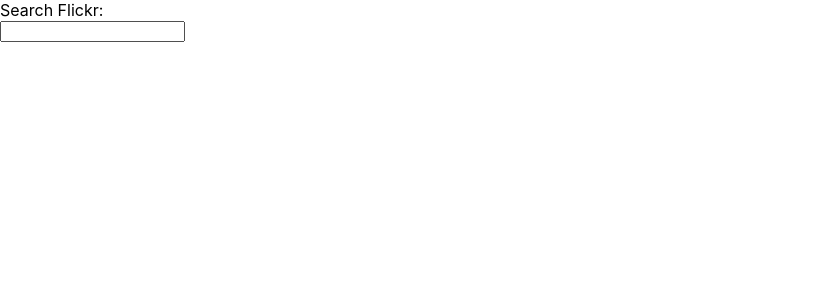
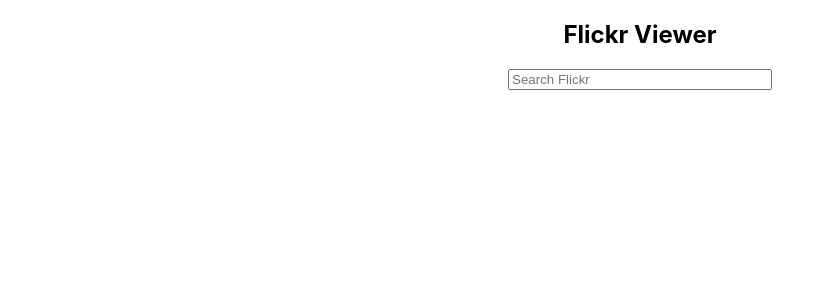
Before and after one commit to aneta-strzyzewska/FlickrViewer, a React (Create React App) app in the folder flickr-viewer/: page / in a window 1280 px wide. Shown: the top 300 px of the page, without its empty margins (0-835 px from the left). Built offline with nearby package versions, Linux system fonts and the light colour scheme; the HTML template or start-up script is replaced by a standard one.

Commit message:
Add header and adjust styling of the search bar; add page and per_page parameters to query hook

```diff
--- a/flickr-viewer/src/styles.css
+++ b/flickr-viewer/src/styles.css
@@ -3,7 +3,7 @@
 }
 
 .photo-view {
-    width: 20%;
+    width: 10%;
     vertical-align: top;
 }
 
@@ -36,3 +36,13 @@
 .photo-detail-close {
     float: right;
 }
+
+.search-field {
+    display: block;
+    margin: 15px auto 15px auto;
+    width: 20%;
+}
+
+.app-header {
+    text-align: center;
+}
--- a/flickr-viewer/src/viewer/Results.tsx
+++ b/flickr-viewer/src/viewer/Results.tsx
@@ -11,7 +11,7 @@
 }
 
 const Results = ({ query }: ResultParams) => {
-    const { result } = useFlickr(query);
+    const { result } = useFlickr(query, 1, 30);
     const [ details, setDetails ] = useState<Photo>()
 
     return (
--- a/flickr-viewer/src/viewer/Search.tsx
+++ b/flickr-viewer/src/viewer/Search.tsx
@@ -1,23 +1,27 @@
 import { useState } from "react";
 
 import Results from "./Results";
+import '../styles.css';
 
 const Search = () => {
     const [ query, setQuery ] = useState<string | undefined>();
     const [ search, setSearch ] = useState<boolean>(false)
 
     return <>
+        <div className="app-header">
+            <h2>Flickr Viewer</h2>
+        </div>
         <form onSubmit={(e) => {
             e.preventDefault();
             setSearch(true);
         }}>
-            <label>Search Flickr: <br />
-                <input
-                    type="text"
-                    value={query}
-                    onChange={(e) => setQuery(e.target.value)}
-                />
-            </label>
+            <input
+                className="search-field"
+                placeholder="Search Flickr"
+                type="text"
+                value={query}
+                onChange={(e) => setQuery(e.target.value)}
+            />
         </form>
         { search &&
             <Results query={query} />
--- a/flickr-viewer/src/viewer/useFlickr.ts
+++ b/flickr-viewer/src/viewer/useFlickr.ts
@@ -2,7 +2,7 @@
 
 import type { PageContext, ResponseContext } from "./types";
 
-const useFlickr = (query?: string) => {
+const useFlickr = (query?: string, page?: number, perPage?: number) => {
     const [result, setResult] = useState<PageContext>();
     const [loading, setLoading] = useState(false);
     const [error, setError] = useState<any>();
@@ -11,7 +11,7 @@
         const fetchData = async () => {
             setLoading(true);
             try {
-                const response = await fetch(`https://www.flickr.com/services/rest/?${getSearchParams(query)}`)
+                const response = await fetch(`https://www.flickr.com/services/rest/?${getSearchParams(query, page, perPage)}`)
                 response.json().then((data: ResponseContext) => setResult(data.photos));
             } catch (error) {
                 setError(error)
@@ -24,15 +24,15 @@
     return { result, loading, error }
 }
 
-const getSearchParams = (query?: string): URLSearchParams => {
+const getSearchParams = (query?: string, page?: number, perPage?: number): URLSearchParams => {
     return new URLSearchParams({
         method: 'flickr.photos.search',
         api_key: process.env.REACT_APP_FLICKR_API_KEY ?? '',
         format: 'json',
         nojsoncallback: 'true',
         text: query ?? '',
-        page: '1',
-        per_page: '10'
+        page: page?.toString() ?? '1',
+        per_page: perPage?.toString() ?? '10',
     })
 }
 
```
